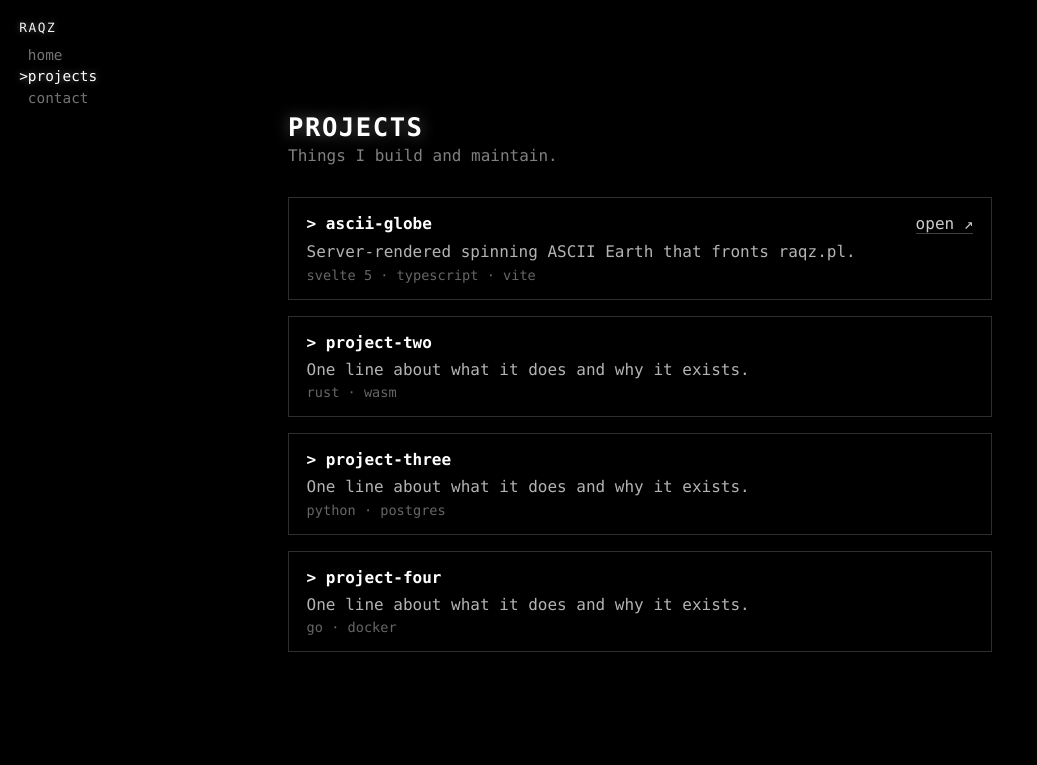
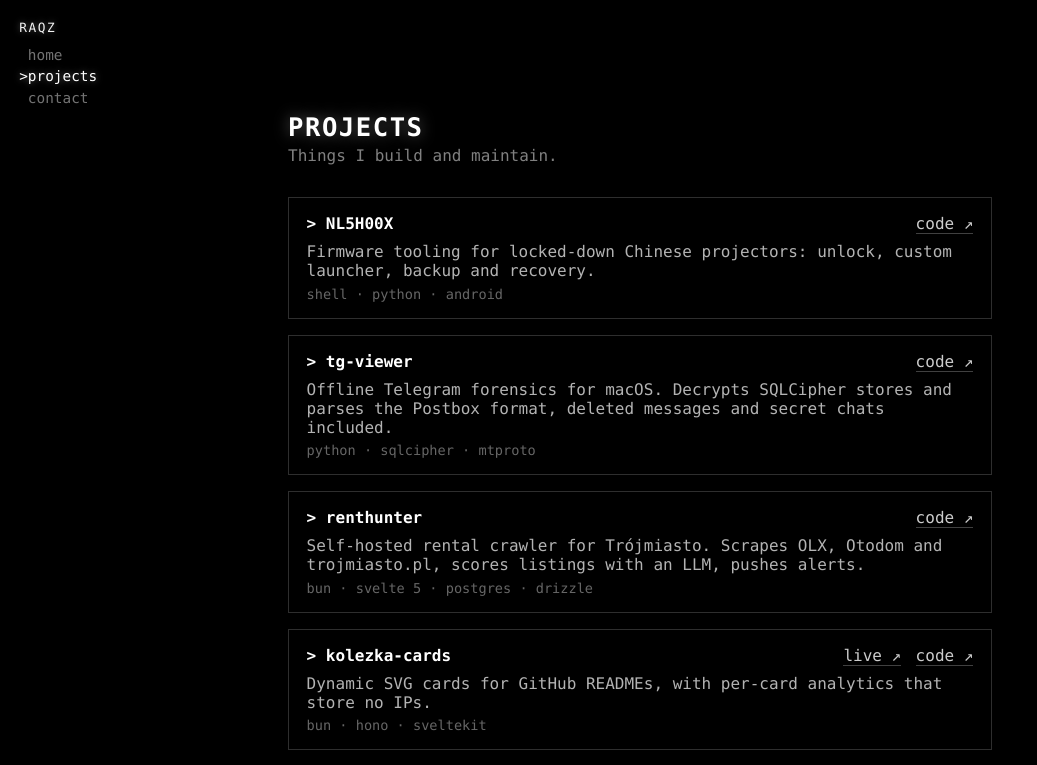
Before and after one commit to kolezka/raqzpl, a SvelteKit app: page /projects in a window 1280 px wide. Shown: the top 765 px of the page, without its empty margins (0-1037 px from the left). Built offline with nearby package versions, Linux system fonts and the light colour scheme.

Commit message:
feat(projects): populate real project list with live/code links
Replace placeholder entries with actual repos from github.com/kolezka
and add separate live/code links per card, showing live only when set.

```diff
--- a/src/routes/projects/+page.svelte
+++ b/src/routes/projects/+page.svelte
@@ -1,29 +1,62 @@
 <script lang="ts">
-	// Placeholder content — replace with the real projects.
-	const projects = [
+	type Project = {
+		name: string;
+		tagline: string;
+		stack: string[];
+		href: string;
+		live?: string;
+	};
+
+	// Public repos from github.com/kolezka, hand-picked. Keep this list short.
+	const projects: Project[] = [
 		{
-			name: 'ascii-globe',
-			tagline: 'Server-rendered spinning ASCII Earth that fronts raqz.pl.',
-			stack: ['svelte 5', 'typescript', 'vite'],
-			href: 'https://raqz.pl'
+			name: 'NL5H00X',
+			tagline: 'Firmware tooling for locked-down Chinese projectors: unlock, custom launcher, backup and recovery.',
+			stack: ['shell', 'python', 'android'],
+			href: 'https://github.com/kolezka/NL5H00X'
 		},
 		{
-			name: 'project-two',
-			tagline: 'One line about what it does and why it exists.',
-			stack: ['rust', 'wasm'],
-			href: ''
+			name: 'tg-viewer',
+			tagline: 'Offline Telegram forensics for macOS. Decrypts SQLCipher stores and parses the Postbox format, deleted messages and secret chats included.',
+			stack: ['python', 'sqlcipher', 'mtproto'],
+			href: 'https://github.com/kolezka/tg-viewer'
 		},
 		{
-			name: 'project-three',
-			tagline: 'One line about what it does and why it exists.',
-			stack: ['python', 'postgres'],
-			href: ''
+			name: 'renthunter',
+			tagline: 'Self-hosted rental crawler for Trójmiasto. Scrapes OLX, Otodom and trojmiasto.pl, scores listings with an LLM, pushes alerts.',
+			stack: ['bun', 'svelte 5', 'postgres', 'drizzle'],
+			href: 'https://github.com/kolezka/renthunter'
 		},
 		{
-			name: 'project-four',
-			tagline: 'One line about what it does and why it exists.',
-			stack: ['go', 'docker'],
-			href: ''
+			name: 'kolezka-cards',
+			tagline: 'Dynamic SVG cards for GitHub READMEs, with per-card analytics that store no IPs.',
+			stack: ['bun', 'hono', 'sveltekit'],
+			href: 'https://github.com/kolezka/kolezka-cards',
+			live: 'https://ghcards.raqz.link'
+		},
+		{
+			name: 'bruce-pcap-forensics',
+			tagline: 'Local-first dashboard for 802.11 captures from Bruce firmware. Everything stays on the machine.',
+			stack: ['bun', 'sveltekit', 'tshark', 'sqlite'],
+			href: 'https://github.com/kolezka/bruce-pcap-forensics'
+		},
+		{
+			name: 'subagent-router',
+			tagline: 'Provider-agnostic subagent model routing for Claude Code, OpenCode and Codex.',
+			stack: ['typescript', 'node'],
+			href: 'https://github.com/kolezka/subagent-router'
+		},
+		{
+			name: 'claude-code-routing-benchmark',
+			tagline: 'Same task, same commit, same prompt, different model behind the API. Publishes one self-contained HTML report.',
+			stack: ['typescript', 'claude code'],
+			href: 'https://github.com/kolezka/claude-code-routing-benchmark'
+		},
+		{
+			name: 'search-builder',
+			tagline: 'Boolean query builder for Google, GitHub Code Search and Shodan.',
+			stack: ['sveltekit', 'typescript'],
+			href: 'https://github.com/kolezka/search-builder'
 		}
 	];
 </script>
@@ -43,9 +76,12 @@
 				<li class="card">
 					<div class="card-head">
 						<span class="name">&gt; {project.name}</span>
-						{#if project.href}
-							<a class="link" href={project.href} target="_blank" rel="noreferrer">open ↗</a>
-						{/if}
+						<span class="links">
+							{#if project.live}
+								<a class="link" href={project.live} target="_blank" rel="noreferrer">live ↗</a>
+							{/if}
+							<a class="link" href={project.href} target="_blank" rel="noreferrer">code ↗</a>
+						</span>
 					</div>
 					<p class="tagline">{project.tagline}</p>
 					<p class="stack">{project.stack.join(' · ')}</p>
@@ -85,6 +121,12 @@
 		gap: 1rem;
 	}
 
+	.links {
+		display: flex;
+		flex-shrink: 0;
+		gap: 0.9rem;
+	}
+
 	.name {
 		color: #ffffff;
 		font-weight: 600;
```
